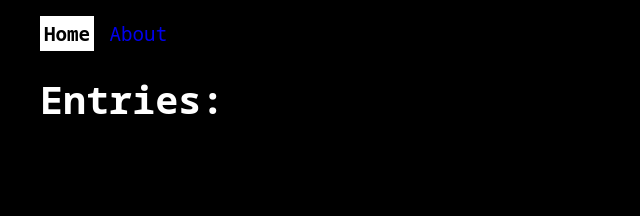
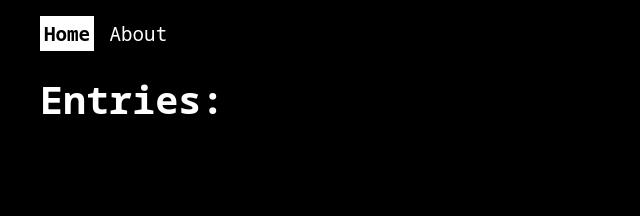
Before and after one commit to yusi1/yaslamblog, a Jekyll site: the page built from index.html, in a window 1280 px wide. Shown: the top 216 px of the page, without its empty margins (0-640 px from the left). Built offline with Jekyll 4.4.1, drawn with Linux system fonts in a browser that asks for light colours.

Commit message:
Add styling for noncurrent navigation links

```diff
--- a/_sass/main.sass
+++ b/_sass/main.sass
@@ -29,6 +29,10 @@ code
 .noncurrent
   text-decoration: none
   padding: 4px
+  color: white
+
+.noncurrent:hover
+  text-decoration: underline
 
 ul > li > a
   &:active, &:hover
```
